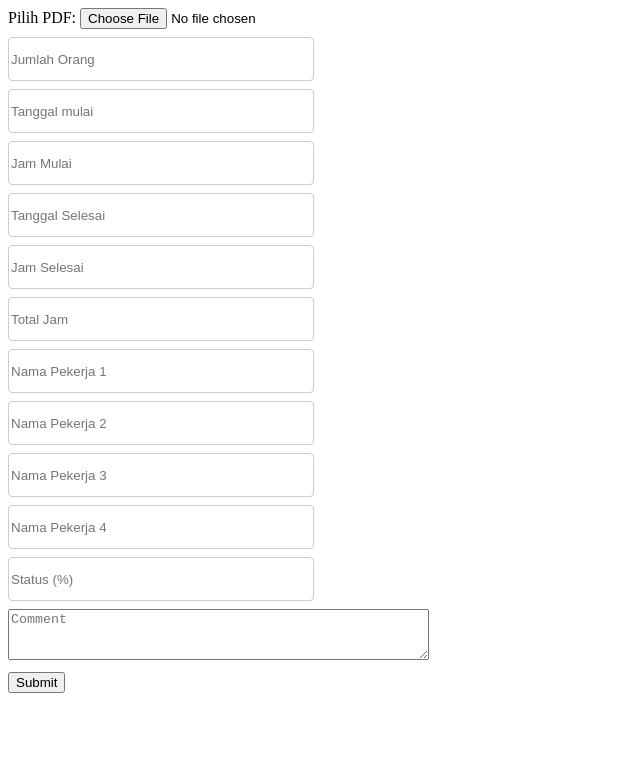
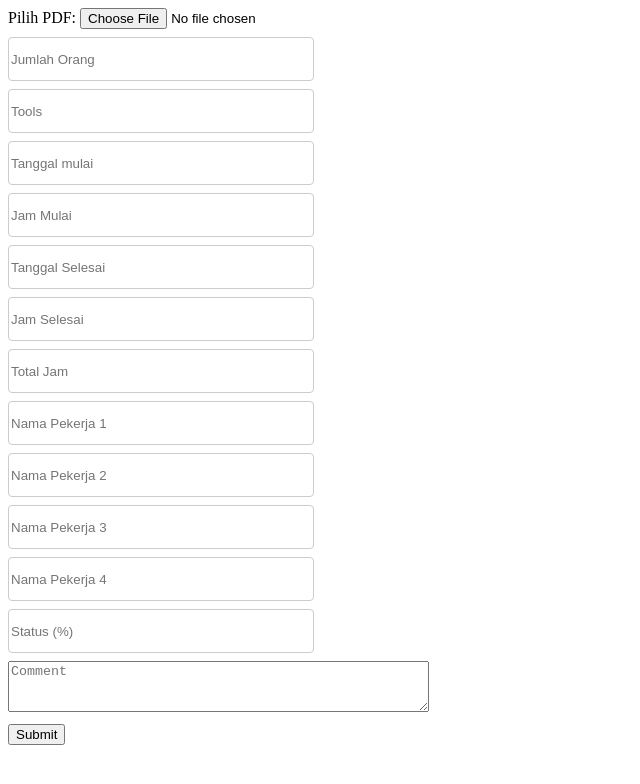
Before and after one commit to harimayco/pdf-gen, a plain HTML site: page form.html in a window 1280 px wide. Shown: the whole page, without its empty margins (0-640 px from the left). Drawn offline with Linux system fonts and the light colour scheme.

Commit message:
add tools

```diff
--- a/form.html
+++ b/form.html
@@ -90,6 +90,11 @@
       text: "Jumlah Orang",
       x: 448,
       y:137
+    },
+    {
+      text: "Tools",
+      x: 17,
+      y: 330
     },
     {
       text: "Tanggal mulai",
```
